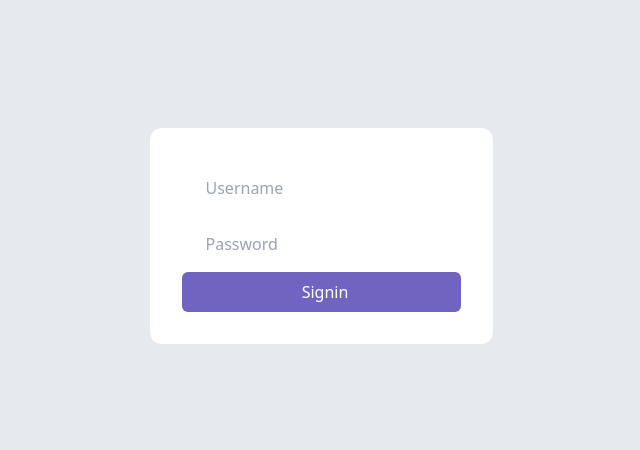
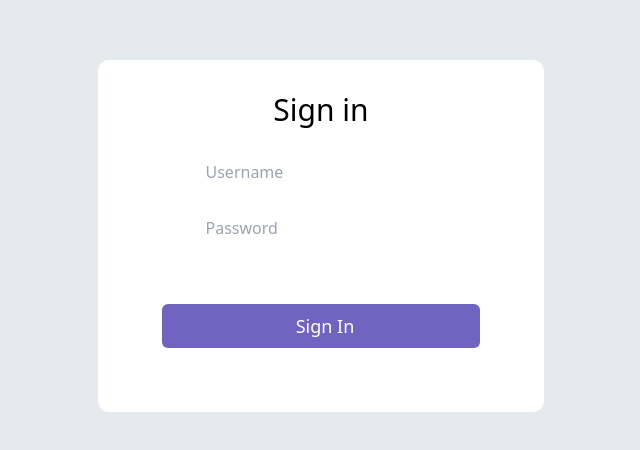
Before and after one commit to Rohan5050/Second-Brain, a React (Vite) app in the folder Brainly-Frontend/react-app/: page /signin in a window 1280 px wide. Shown: the part 164-614 px from the top of the page, without its empty margins (319-959 px from the left). Built offline with nearby package versions, Linux system fonts and the light colour scheme.

Commit message:
redesigned pages.tsx

```diff
--- a/Brainly-Frontend/react-app/src/pages/Signin.tsx
+++ b/Brainly-Frontend/react-app/src/pages/Signin.tsx
@@ -29,14 +29,17 @@
 
   }
 return (
-  <div className="h-screen w-screen bg-gray-200 flex justify-center items-center">
-      <div className="bg-white rounded-xl boder min-w-48 p-8">
-          <Input reference={usernameRef} placeholder="Username" />
-          <Input reference={passwordRef} placeholder="Password" />
-          <div className="flex justify-center">
-             <Button onClick={signin} variant="primary" text="Signin" fullWidth={true} />
-          </div>
-      </div>
-  </div>
+  <div className="h-screen w-screen bg-gray-200 flex flex-col justify-center items-center">
+            <div className="bg-white rounded-xl border p-8 w-full max-w-md">
+            <h2 className="text-center text-3xl mb-4">Sign in</h2>
+            <div className="flex flex-col justify-center items-center">
+            <Input reference={usernameRef} placeholder="Username" />
+            <Input reference={passwordRef} placeholder="Password"/>
+            </div>
+            <div className="flex justify-center mt-4 p-8 text-lg">
+                <Button onClick={signin} variant="primary" text="Sign In" fullWidth={true} />
+            </div>
+            </div>
+        </div>
 )
 }
--- a/Brainly-Frontend/react-app/src/pages/Signup.tsx
+++ b/Brainly-Frontend/react-app/src/pages/Signup.tsx
@@ -35,13 +35,16 @@
     }
 
     return (
-        <div className="h-screen w-screen bg-gray-200 flex justify-center items-center">
-            <div className="bg-white rounded-xl border min-w-48 p-8">
-                <Input reference={usernameRef} placeholder="Username" />
-                <Input reference={passwordRef} placeholder="Password" />
-                <div className="flex justify-center">
-                    <Button onClick={signup} variant="primary" text="Signup" fullWidth={true} />
-                </div>
+        <div className="h-screen w-screen bg-gray-200 flex flex-col justify-center items-center">
+            <div className="bg-white rounded-xl border p-8 w-full max-w-md">
+            <h2 className="text-center text-3xl mb-4">Signup</h2>
+            <div className="flex flex-col justify-center items-center">
+            <Input reference={usernameRef} placeholder="Username" />
+            <Input reference={passwordRef} placeholder="Password"/>
+            </div>
+            <div className="flex justify-center mt-4 p-8 text-lg">
+                <Button onClick={signup} variant="primary" text="Signup Now" fullWidth={true} />
+            </div>
             </div>
         </div>
     );
```
